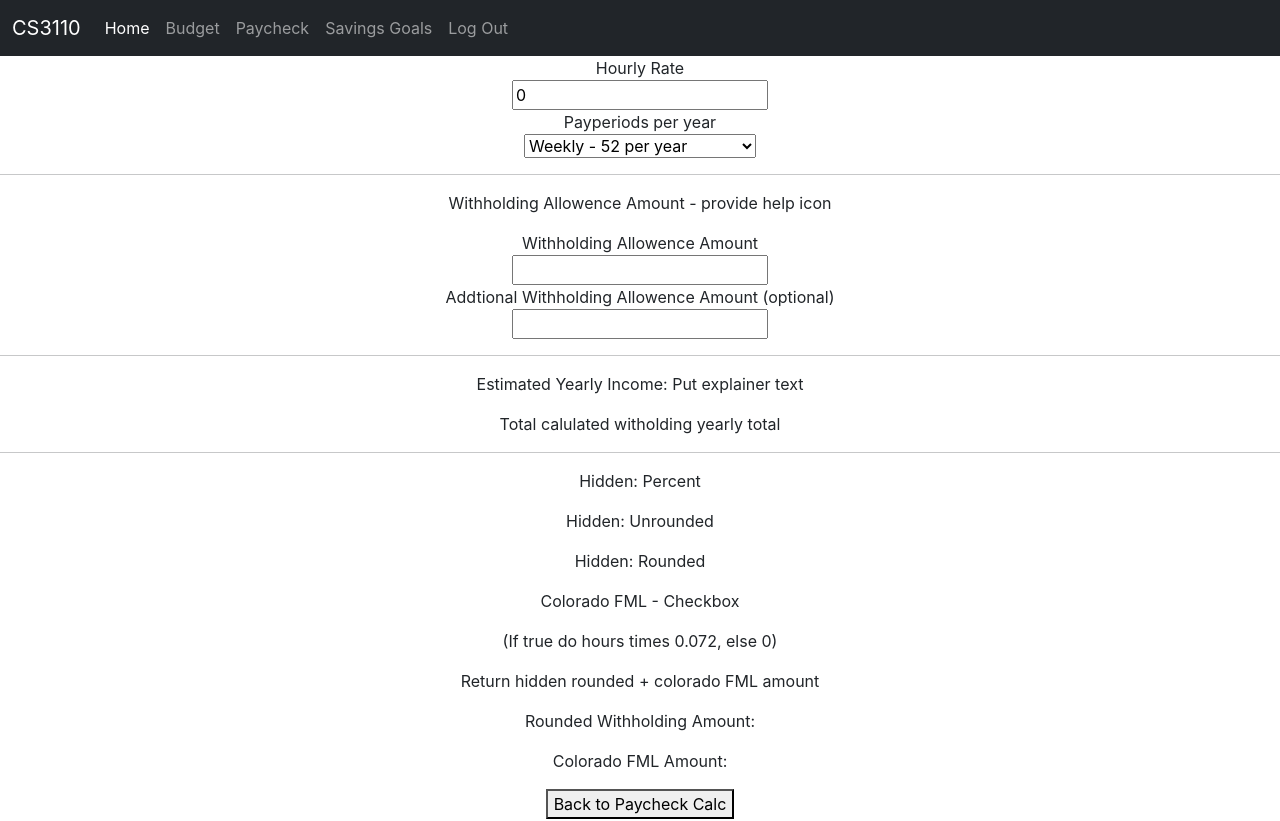
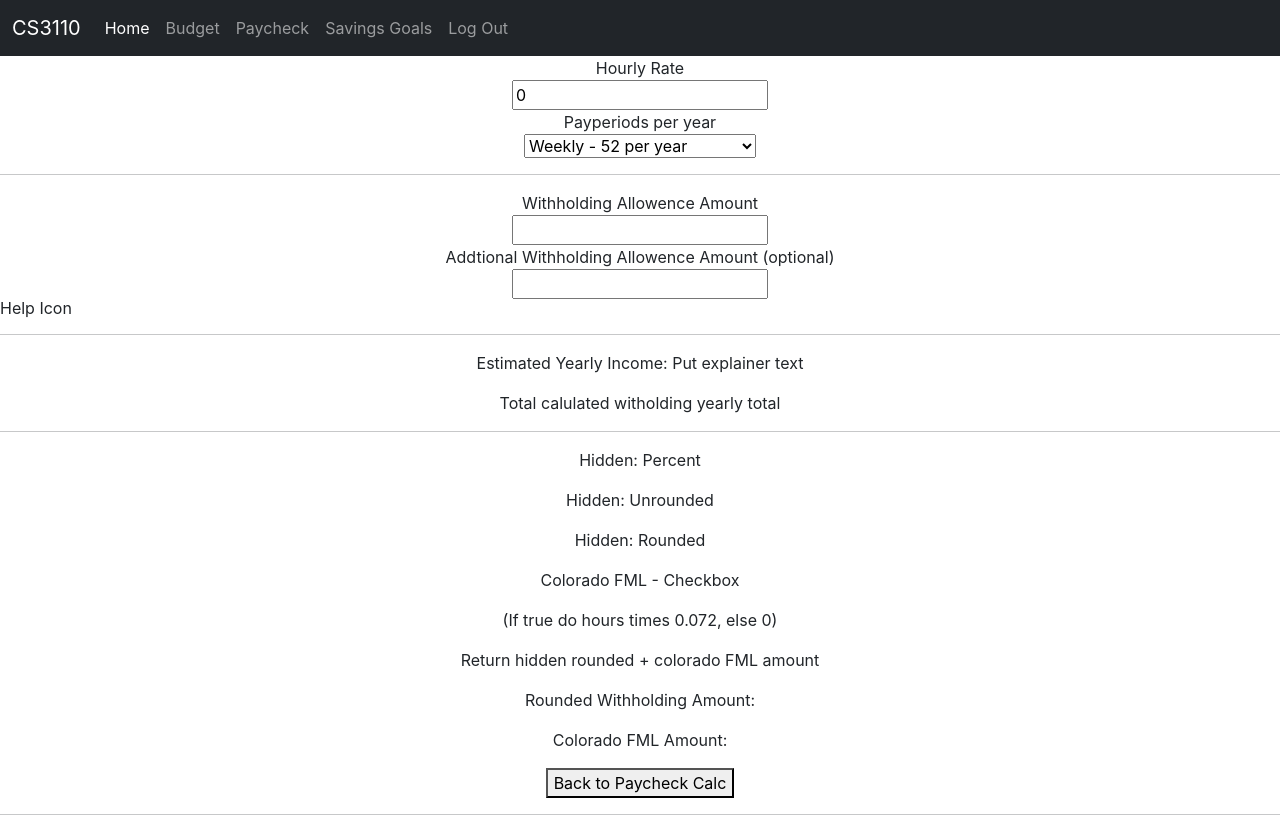
Before and after one commit to Jimby3/CS-3110-mobile-web, a React (Create React App) app: page /paycheck-config in a window 1280 px wide. Shown: the top 821 px of the page. Built offline with nearby package versions, Linux system fonts and the light colour scheme; no server answers; the HTML template or start-up script is replaced by a standard one.

Commit message:
Added WIP help section

```diff
--- a/src/pages/paycheck-pages/PaycheckConfig.jsx
+++ b/src/pages/paycheck-pages/PaycheckConfig.jsx
@@ -1,6 +1,7 @@
 import React, {useState} from "react";
 import Navbar from "../../components/Navbar";
 import { Link } from "react-router-dom";
+import 'bootstrap/dist/js/bootstrap.bundle.min.js';
 
 const PaycheckConfig = () => {
     const setHours = 30;
@@ -66,12 +67,32 @@ const PaycheckConfig = () => {
 
               <hr></hr>
 
-              <p>Withholding Allowence Amount - provide help icon</p>
               <label for="withholdingInput">Withholding Allowence Amount</label><br></br>
               <input type="number" id="withholdingInput" name="withholdingInput"></input><br></br>
 
               <label for="addwithholdingInput">Addtional Withholding Allowence Amount (optional)</label><br></br>
               <input type="number" id="addwithholdingInput" name="addwithholdingInput"></input>
+
+              <div class ="accordian" id="accordionWithholdingHelp">
+                <div class="accordion-item">
+                    <h2 class="accordion-header">
+                        <button class="accordion-button" type="button" data-bs-toggle="collapse" data-bs-target="#collapseOne" aria-expanded="false" aria-controls="collapseOne">
+                            Help Icon <i class="bi bi-question"></i>
+                        </button>
+                    </h2>
+                    <div id="collapseOne" class="accordion-collapse collapse" data-bs-parent="#accordionWithholdingHelp">
+                        <div class="accordion-body">
+                            <p><strong>Annual Withholding Allowence Help</strong></p>
+                            <p>Typically most users if filing you are filing jointly you will put $10,000, otherwise use $5,000</p>
+                            <p>If you have filled out form DR 0004 use that amount instead</p>
+                            <p>&nbsp;</p>
+                            <p><strong>Addtional Witholding</strong></p>
+                            <p>Most cases you will enter $0, unless you have filled out form DR 0004</p>
+                        </div>
+                    </div>
+                </div>
+              </div>
+
               <hr></hr>
 
 
@@ -98,7 +119,9 @@ const PaycheckConfig = () => {
             <p>For more information please check: https://tax.colorado.gov/withholding-tax-guide</p>
             <p>View Colorado's own calculator: https://tax.colorado.gov/DR1098 </p>
             <p>Math taken from: https://tax.colorado.gov/sites/tax/files/documents/DR_1098_Withholding_Calculator_Nov_2023_Revision_for_2024.xlsx</p>
+
         </div>
+
     );
 };
 
```
Also changed, not shown: src/index.css (line endings or trailing spaces).
